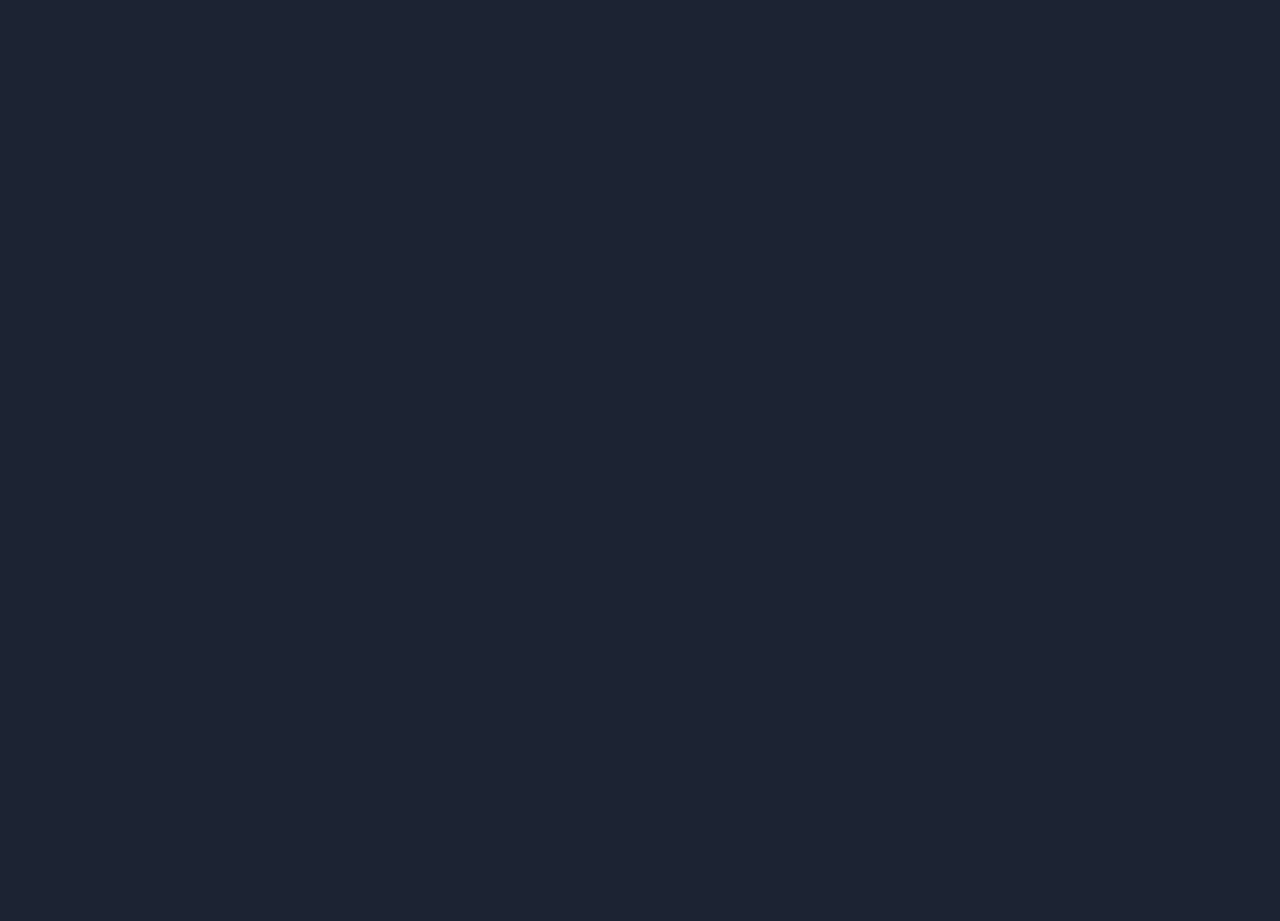
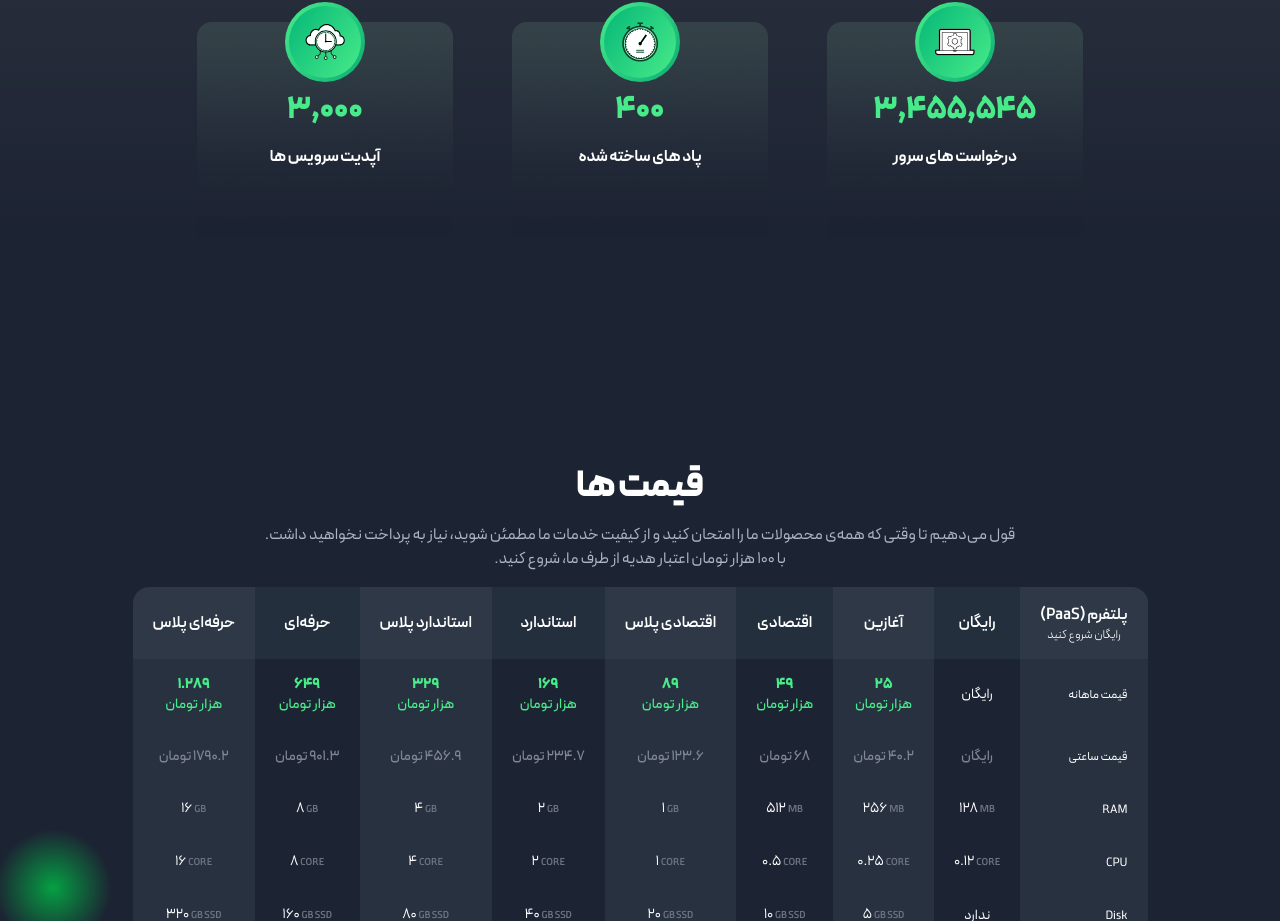
Before and after one commit to jafarabady/rasa-landing, a React (Vite) app: page / in a window 1280 px wide. Shown: the part 1879-2800 px from the top of the page. Before the commit the page ends 1535 px from the top, so only its background shows below. Built offline with nearby package versions, Linux system fonts and the light colour scheme.

Commit message:
feat: pricing desktop and stats mobile and desktop

```diff
--- a/src/components/Card/index.css
+++ b/src/components/Card/index.css
@@ -1,5 +1,8 @@
 .card{
     background: linear-gradient(to bottom, #29343e 0%, #1c2333 50%);
+}
+.card-stats{
+    background: linear-gradient(to bottom, #2d3741 0%, #202736 50%);
 }
 .inner-circle{
     border-radius: 100px;
--- a/src/components/Card/index.jsx
+++ b/src/components/Card/index.jsx
@@ -1,14 +1,24 @@
 import './index.css'
-function Card({ stats, icon, text }) {
+import background from '../../assets/images/card-background.png'
+function Card({ type, icon, text, value }) {
   return (
-    <div className="card w-48 h-48 relative p-6 rounded-xl flex items-center justify-center hover:scale-105 transition">
-      <div className="w-16 h-16 outer-circle">
-        <div className="w-14 h-14 inner-circle">
+    <div
+      className={`${type === 'stats' ? 'w-full' : 'w-full card'} relative h-48 p-6 rounded-xl flex flex-col items-center justify-center hover:scale-105 transition`}
+    >
+      {type === 'stats' && <img src={background} alt="background" className="absolute" />}
+      <div className={`${type === 'stats' ? 'w-20 h-20' : 'w-16 h-16'} outer-circle`}>
+        <div className={`${type === 'stats' ? 'w-[72px] h-[72px]' : 'w-14 h-14'} inner-circle`}>
           <img src={icon} alt={text} className="w-10 h-10" draggable="false" />
         </div>
       </div>
-
-      <span className="truncate text-sm mb-14">{text || ''}</span>
+      {type === 'stats' && value && (
+        <span className="text-3xl text-primary font-black z-10 pb-4">{value}</span>
+      )}
+      <span
+        className={`${type === 'stats' ? 'text-[14px] md:text-[16px] font-bold' : 'mb-12 font-bold text-[10px] md:text-sm'} text-white z-10`}
+      >
+        {text || ''}
+      </span>
     </div>
   )
 }
--- a/src/components/Header/index.jsx
+++ b/src/components/Header/index.jsx
@@ -12,16 +12,16 @@ function Header() {
   return (
     <header className="w-full bg-dark h-[68px] fixed top-0 z-[100]">
       <div className="w-full px-4 mx-auto sm:max-w-[540px] md:max-w-[720px] lg:max-w-[960px] xl:max-w-[1260px] 2xl:max-w-[1440px] h-full flex justify-between items-center">
-        <div>
+        <div className="w-[180px]">
           <img className="" src={logo} alt="cubaar-logo" />
         </div>
-        <div className="px-[200px] w-full flex justify-around items-center">
+        <div className="hidden px-[200px] w-full md:flex justify-around items-center">
           {menuItems.map((item) => (
             <Link to={item.href}>{item.title}</Link>
           ))}
         </div>
         <div>
-          <div className="w-[120px]">
+          <div className="hidden md:flex w-[120px]">
             <Button size="sm">عضویت</Button>
           </div>
         </div>
--- a/src/features/Dashboard/components/CustomerApps/index.jsx
+++ b/src/features/Dashboard/components/CustomerApps/index.jsx
@@ -3,8 +3,8 @@ import secondBanner from '../../../../assets/images/customer-apps-2.png'
 function CustomerApps() {
   return (
     <>
-      <h2 className="text-4xl font-black"> برنامه‌ی خود را روی سرور اجرا کنید</h2>
-      <div className="pt-3 flex flex-col md:flex-row gap-4 items-center justify-center">
+      <h3 className="text-center text-4xl font-black"> برنامه‌ی خود را روی سرور اجرا کنید</h3>
+      <div className="pt-3 flex flex-col-reverse md:flex-row gap-4 items-center justify-center">
         <img src={firstBanner} alt="firstBanner" />
         <img src={secondBanner} alt="firstBanner" />
       </div>
--- a/src/features/Dashboard/components/OurFeatures/index.jsx
+++ b/src/features/Dashboard/components/OurFeatures/index.jsx
@@ -4,8 +4,8 @@ import Card from '../../../../components/Card'
 function OurFeatures() {
   return (
     <>
-      <h2 className="text-4xl font-black"> امکانات ما</h2>
-      <span className="text-gray">
+      <h2 className="text-center text-4xl font-black"> امکانات ما</h2>
+      <span className="text-center text-gray">
         برخی از امکانات ما در سامانه خدمات ابری کوبــار، مواردیست که در روبه رو آمده است.
       </span>
       <div className="pt-10 grid grid-cols-2 sm:grid-cols-2 md:grid-cols-4 gap-4 mx-auto">
--- /dev/null
+++ b/src/features/Dashboard/components/Pricing/Table/index.jsx
@@ -0,0 +1,141 @@
+const headColumnColors = [
+  'bg-[#2E3846]',
+  'bg-[#232F3D]',
+  'bg-[#2E3846]',
+  'bg-[#232F3D]',
+  'bg-[#2E3846]',
+  'bg-[#232F3D]',
+  'bg-[#2E3846]',
+  'bg-[#232F3D]',
+  'bg-[#2E3846]',
+]
+
+const bodyColumnColors = [
+  'bg-[#273140]',
+  'bg-[#1c2333]',
+  'bg-[#273140]',
+  'bg-[#1c2333]',
+  'bg-[#273140]',
+  'bg-[#1c2333]',
+  'bg-[#273140]',
+  'bg-[#1c2333]',
+  'bg-[#273140]',
+]
+
+const columns = [
+  { title: 'پلتفرم (PaaS)' },
+  { title: 'رایگان' },
+  { title: 'آغازین' },
+  { title: 'اقتصادی' },
+  { title: 'اقتصادی پلاس' },
+  { title: 'استاندارد' },
+  { title: 'استاندارد پلاس' },
+  { title: 'حرفه‌ای' },
+  { title: 'حرفه‌ای پلاس' },
+]
+
+const data = [
+  ['قیمت ماهانه', 'رایگان', '25', '49', '89', '169', '329', '649', '1.289'],
+  [
+    'قیمت ساعتی',
+    'رایگان',
+    '۴۰.۲ تومان',
+    '۶۸ تومان',
+    '۱۲۳.۶ تومان',
+    '۲۳۴.۷ تومان',
+    '۴۵۶.۹ تومان',
+    '۹۰۱.۳ تومان',
+    '۱۷۹۰.۲ تومان',
+  ],
+  ['RAM', '128', '256', '512', '1', '2', '4', '8', '16'],
+  ['CPU', '0.12', '0.25', '0.5', '1', '2', '4', '8', '16'],
+  ['Disk', 'ندارد', '5', '10', '20', '40', '80', '160', '320'],
+  ['فضای پشتیبان', 'ندارد', '25', '50', '100', '200', '400', '800', '1600'],
+]
+
+const getUnit = (rowIdx, colIdx) => {
+  if (rowIdx === 5 && colIdx >= 2) return 'GB HDD'
+  if (rowIdx === 4 && colIdx >= 2) return 'GB SSD'
+  if (rowIdx === 3 && colIdx >= 1) return 'CORE'
+  if (rowIdx === 2 && colIdx >= 1 && colIdx <= 3) return 'MB'
+  if (rowIdx === 2 && colIdx > 3) return 'GB'
+  return ''
+}
+
+const Table = () => {
+  return (
+    <div className="overflow-auto">
+      <table className="min-w-full text-center border-separate border-spacing-0">
+        <thead>
+          <tr>
+            {columns.map((col, i) => {
+              const isFirst = i === 0
+              const isLast = i === columns.length - 1
+              return (
+                <th
+                  key={i}
+                  className={`px-5 py-4 font-semibold text-white ${headColumnColors[i]} ${
+                    isFirst ? 'rounded-tr-2xl' : isLast ? 'rounded-tl-2xl' : ''
+                  }`}
+                >
+                  <div>{col.title}</div>
+                  {isFirst && <div className="text-xs font-light">رایگان شروع کنید</div>}
+                </th>
+              )
+            })}
+          </tr>
+        </thead>
+
+        <tbody>
+          {data.map((row, rowIdx) => {
+            const isLastRow = rowIdx === data.length - 1
+            return (
+              <tr key={rowIdx}>
+                {row.map((cell, colIdx) => {
+                  const isFirst = colIdx === 0
+                  const isLast = colIdx === columns.length - 1
+                  const unit = getUnit(rowIdx, colIdx)
+
+                  const highlightPrice = rowIdx === 0 && colIdx > 1
+                  const isSubtlePrice = rowIdx === 1 && colIdx > 0
+                  const isFirstCol = colIdx === 0
+
+                  return (
+                    <td
+                      key={colIdx}
+                      className={`text-sm px-5 py-4 text-white ${bodyColumnColors[colIdx]} ${
+                        isFirst && isLastRow
+                          ? 'rounded-br-2xl'
+                          : isLast && isLastRow
+                            ? 'rounded-bl-2xl'
+                            : ''
+                      }`}
+                    >
+                      <div className={` ${isFirst ? 'text-start' : 'text-center'}`}>
+                        {unit && (
+                          <div className="inline-block text-[10px] font-semibold text-[#6c7280] pl-[2px]">
+                            {unit}
+                          </div>
+                        )}
+                        <div
+                          className={`${highlightPrice ? 'text-primary font-black' : ''} ${
+                            isSubtlePrice ? 'text-[#808592] font-medium' : ''
+                          } ${isFirstCol ? 'text-xs ' : ''} inline-block`}
+                        >
+                          {cell}
+                          {highlightPrice && <div className="font-medium text-sm">هزار تومان</div>}
+                        </div>
+                      </div>
+                    </td>
+                  )
+                })}
+              </tr>
+            )
+          })}
+        </tbody>
+      </table>
+    </div>
+  )
+}
+
+export default Table
--- /dev/null
+++ b/src/features/Dashboard/components/Pricing/index.jsx
@@ -0,0 +1,21 @@
+import React from 'react'
+import Table from './Table'
+
+function Pricing() {
+  return (
+    <>
+      <h4 className="text-center text-4xl font-black">قیمت ها</h4>
+      <span className="text-center text-gray">
+        قول می‌دهیم تا وقتی که همه‌ی محصولات ما را امتحان کنید و از کیفیت خدمات ما مطمئن شوید، نیاز
+        به پرداخت نخواهید داشت.
+        <br />
+        با ۱۰۰ هزار تومان اعتبار هدیه از طرف ما، شروع کنید.
+      </span>
+      <div className="hidden md:block">
+        <Table />
+      </div>
+    </>
+  )
+}
+
+export default Pricing
--- /dev/null
+++ b/src/features/Dashboard/components/Stats/index.jsx
@@ -0,0 +1,17 @@
+import { stats } from '../../lib'
+import Card from '../../../../components/Card'
+
+function Stats() {
+  return (
+    <>
+      <h4 className="text-center text-4xl font-black"> آمار سایت</h4>
+      <div className="pt-20 w-3/4 grid grid-cols-1 md:grid-cols-3 gap-20 md:gap-6 mx-auto">
+        {stats.map((item) => (
+          <Card type="stats" text={item.text} icon={item.icon} value={item.value} />
+        ))}
+      </div>
+    </>
+  )
+}
+
+export default Stats
--- a/src/features/Dashboard/index.css
+++ b/src/features/Dashboard/index.css
@@ -1,4 +1,4 @@
-.intro:before{
+.intro:before {
     content: "";
     position: absolute;
     z-index: 0;
@@ -9,7 +9,8 @@
     height: 1000px;
     width: 1200px;
 }
-.features:before{
+
+.features:before {
     content: "";
     position: absolute;
     z-index: -100;
@@ -20,7 +21,8 @@
     height: 450px;
     width: 600px;
 }
-.customer:before{
+
+.customer:before {
     content: "";
     position: absolute;
     z-index: -10;
@@ -31,3 +33,62 @@
     height: 150px;
     width: 300px;
 }
+.price:before {
+    content: "";
+    position: absolute;
+    z-index: -10;
+    top: 70%;
+    left: -10%;
+    background: #1C2333;
+    background: radial-gradient(circle, #05a043 0%, #1c2333 35%);
+    height: 150px;
+    width: 300px;
+}
+
+.stats {
+    position: relative;
+    z-index: 10;
+    padding-top: 80px;
+    margin-top: 120px;
+    display: flex;
+    justify-content: center;
+    align-items: center;
+    flex-direction: column;
+    width: 100%;
+    background: linear-gradient(to top, #1C2333 0%, #292F3C 75%);
+}
+
+@media (max-width: 768px) {
+    .features::before {
+        content: none;
+        display: none;
+    }
+
+    .customer::before {
+        content: none;
+        display: none;
+    }
+    .price::before {
+        content: "";
+        position: absolute;
+        z-index: -10;
+        top: 100%;
+        left: -10%;
+        background: #1C2333;
+        background: radial-gradient(circle, #05a043 0%, #1c2333 25%);
+        height: 50px;
+        width: 150px;
+    }
+
+    .intro:before {
+        top: -50%;
+        right: -100%;
+        height: 700px;
+        width: 900px;
+    }
+
+    .stats {
+        margin-top: 40px;
+    }
+
+}
--- a/src/features/Dashboard/index.jsx
+++ b/src/features/Dashboard/index.jsx
@@ -1,16 +1,17 @@
 import PageMetadata from '../../components/PageMetadata'
-import Button from '../../components/Button'
 import ServicesIntroBanner from './components/ServicesIntroBanner'
 import './index.css'
 import OurFeatures from './components/OurFeatures'
 import Container from '../../components/Container'
 import CustomerApps from './components/CustomerApps'
+import Stats from './components/Stats'
+import Pricing from './components/Pricing'
 
 function Home() {
   return (
     <>
       <PageMetadata title="کوبار" description="صفحه اصلی پروژه" keywords="پروژه, کوبار" />
-      <Container>
+      <Container className="pt-20 md:pt-40">
         <div className="intro relative h-full">
           <ServicesIntroBanner />
         </div>
@@ -21,6 +22,16 @@ function Home() {
           <CustomerApps />
         </div>
       </Container>
+      <div className="stats">
+        <Container>
+          <Stats />
+        </Container>
+      </div>
+      <Container className="pt-20 md:pt-40">
+        <div className="price z-10 relative flex justify-center items-center flex-col gap-4 pt-20">
+          <Pricing />
+        </div>
+      </Container>
     </>
   )
 }
--- a/src/features/Dashboard/lib/index.js
+++ b/src/features/Dashboard/lib/index.js
@@ -8,4 +8,9 @@ const features = [
   { text: 'زیرساخت High Available', icon: cloud },
   { text: 'امنیت داخلی و خارجی', icon: shield },
 ]
-export { features }
+const stats = [
+  { text: 'درخواست های سرور', value: '3,455,545', icon: service },
+  { text: 'پاد های ساخته شده', value: '400', icon: time },
+  { text: 'آپدیت سرویس ها', value: '3,000', icon: cloud },
+]
+export { features, stats }
```
Also changed, not shown: src/features/Dashboard/components/ServicesIntroBanner/index.jsx (+5 -5 lines), src/assets/images/card-background.png (added).
